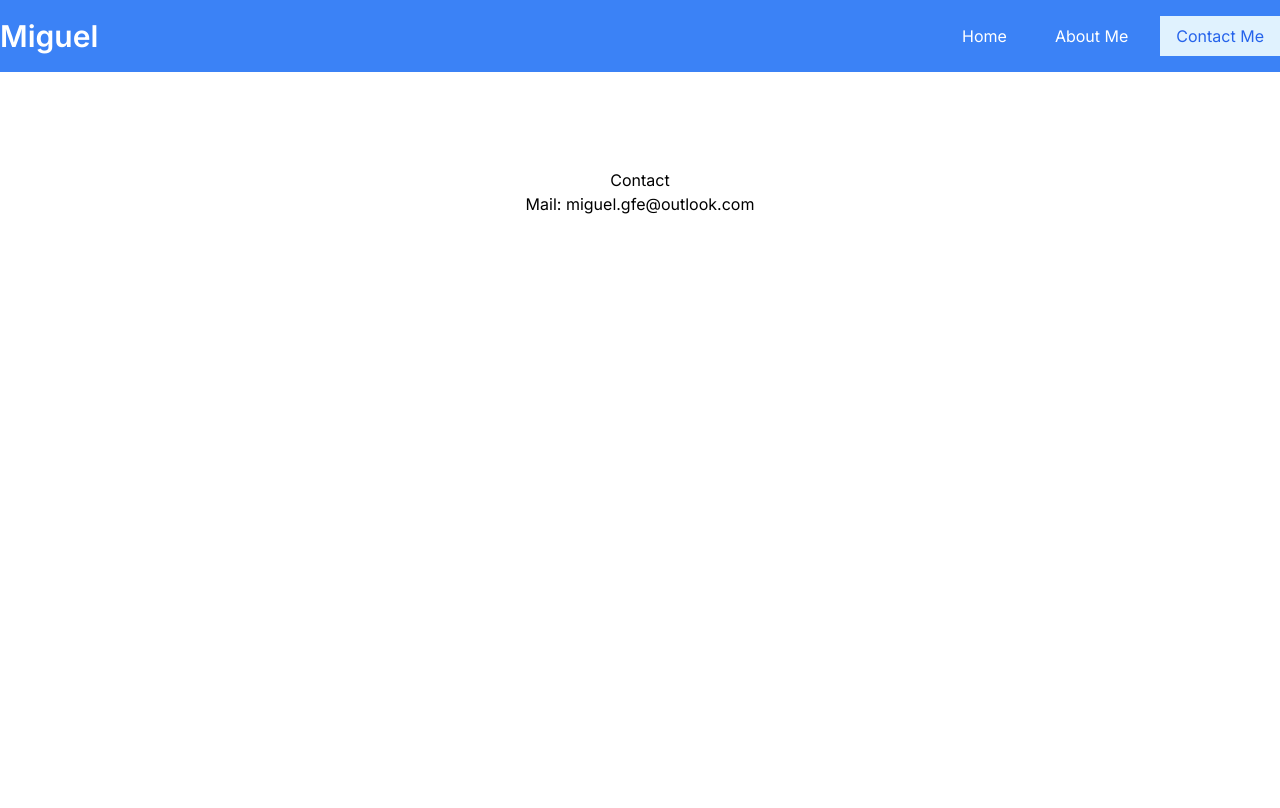
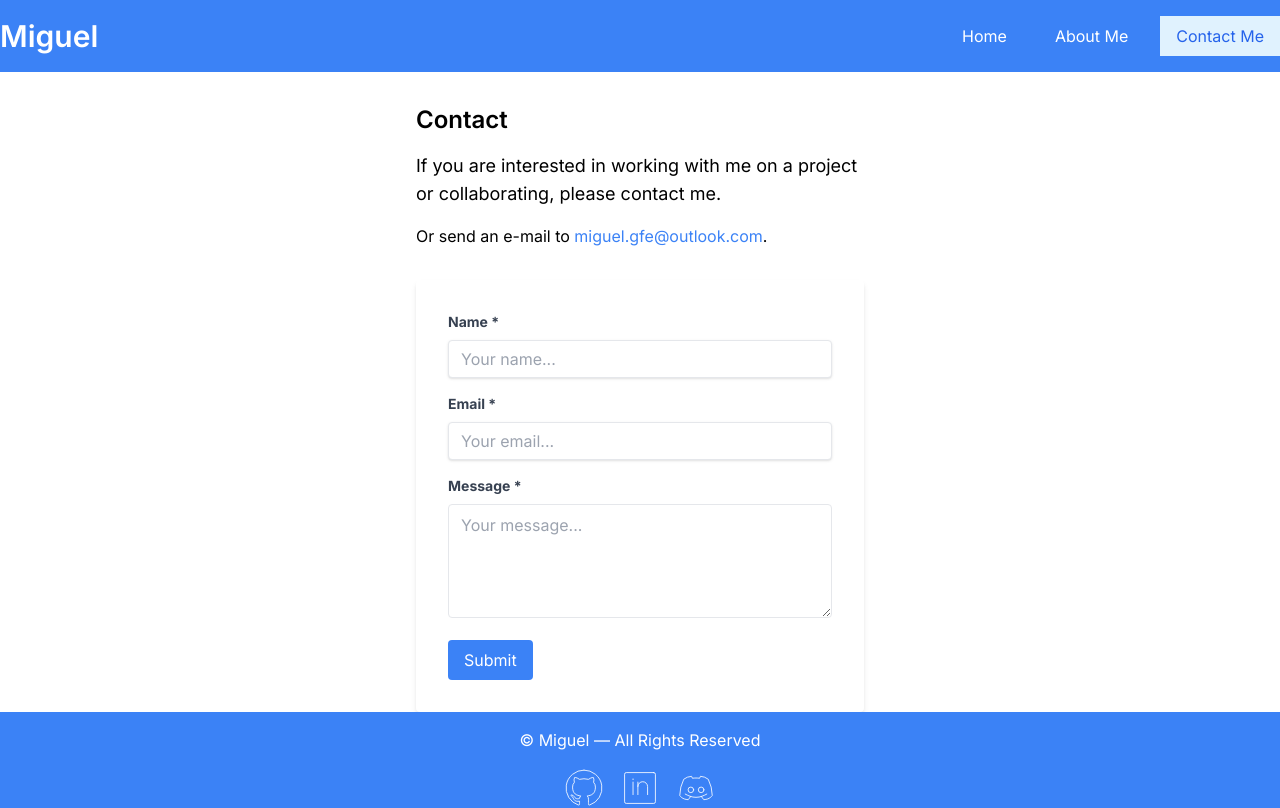
Before and after one commit to MiguelGFerreira/portfolio, a Next.js app: page /contact in a window 1280 px wide. Shown: the top 808 px of the page. Built offline with nearby package versions, Linux system fonts and the light colour scheme.

Commit message:
Contact page

```diff
--- a/app/about/page.tsx
+++ b/app/about/page.tsx
@@ -1,10 +1,10 @@
 export default function About() {
 	return (
-		<section className="flex flex-col md:flex-row items-center mb-8">
-			<div className='flex min-h-screen flex-col items-center p-24 md:w-2/3 mx-auto text-center'>
+		<section className="flex flex-col md:flex-row mb-8">
+			<div className='flex min-h-screen flex-col p-24 md:w-2/3 mx-auto text-left'>
 				<h2 className="text-3xl font-semibold mb-4">Passionate Programmer and Problem Solver</h2>
 				<p className="text-gray-700 mb-4">Hello there! I'm Miguel, a 23-year-old tech enthusiast on the brink of graduating with a System Information degree. Currently, I thrive as a dedicated programmer in the IT department of a prominent coffee exporting company.</p>
-				<h3 className="text-left">Professional Journey:</h3>
+				<h3>Professional Journey:</h3>
 				<p className="text-gray-700 mb-4">In the dynamic world of technology, I've found my niche, working diligently in the heart of a coffee export enterprise. Here, I've honed my programming skills, tackling complex challenges in the ever-evolving IT landscape.</p>
 				<h3>Tech Alchemist:</h3>
 				<p className="text-gray-700 mb-4">Programming isn't just a job for me; it's my passion. I revel in the intricacies of coding and delight in finding elegant solutions to problems. Being on the forefront of technological innovation is where I feel most at home.</p>
--- a/app/contact/page.tsx
+++ b/app/contact/page.tsx
@@ -1,8 +1,80 @@
+'use client';
+
+import FormInput from '@/components/FormInput';
+import FormTextArea from '@/components/FormTextarea';
+import { useForm, ValidationError } from '@formspree/react';
+
 export default function About() {
-	return (
-		<div className='flex min-h-screen flex-col items-center p-24'>
-			<h3>Contact</h3>
-			<p>Mail: miguel.gfe@outlook.com</p>
-		</div>
-	)
+  const [state, handleSubmit] = useForm("xvoegnbe");
+  if (state.succeeded) {
+    return (
+      <div className="max-w-md mx-auto mt-8">
+        <div className="bg-green-100 border-l-4 border-green-500 text-green-700 p-4 mb-4 mx-auto">
+          <p>Thank You!</p>
+          <p>I'll reach out to you ASAP!</p>
+        </div>
+      </div>
+    );
+  }
+
+  return (
+    <div className="max-w-md mx-auto mt-8">
+      <p className="text-2xl font-semibold mb-4">Contact</p>
+      <p className="text-lg mb-4">
+        If you are interested in working with me on a project or collaborating, please contact me.
+      </p>
+      <p className="mb-4">Or send an e-mail to <a href="mailto:miguel.gfe@outlook.com" className="text-blue-500">miguel.gfe@outlook.com</a>.</p>
+      <form
+        onSubmit={handleSubmit}
+        className="max-w-md mx-auto bg-white p-8 mt-8 rounded shadow-md"
+      >
+        <FormInput
+          label="Name *"
+          type="text"
+          id="name"
+          name="name"
+          placeholder="Your name..."
+          required
+        />
+        <ValidationError
+          prefix="Name"
+          field="name"
+          errors={state.errors}
+        />
+        <FormInput
+          label="Email *"
+          type="email"
+          id="email"
+          name="email"
+          placeholder="Your email..."
+          required
+        />
+        <ValidationError
+          prefix="Email"
+          field="email"
+          errors={state.errors}
+        />
+        <FormTextArea
+          label="Message *"
+          id="message"
+          name="message"
+          rows={4}
+          placeholder="Your message..."
+          required
+        />
+        <ValidationError
+          prefix="Message"
+          field="message"
+          errors={state.errors}
+        />
+        <button
+          type="submit"
+          disabled={state.submitting}
+          className="bg-blue-500 text-white px-4 py-2 rounded hover:bg-blue-600 focus:outline-none focus:shadow-outline"
+        >
+          Submit
+        </button>
+      </form>
+    </div>
+  );
 }
--- a/app/layout.tsx
+++ b/app/layout.tsx
@@ -8,7 +8,7 @@ const inter = Inter({ subsets: ['latin'] })
 
 export const metadata: Metadata = {
   title: 'Miguel',
-  description: 'Generated by create next app',
+  description: 'Porfolio Page',
 }
 
 export default function RootLayout({
--- a/app/ui/Footer.tsx
+++ b/app/ui/Footer.tsx
@@ -4,7 +4,8 @@ import Image from "next/image"
 export default function Footer() {
   return (
     <footer className='bg-blue-500 text-white py-4'>
-      <div className="container mx-auto text-center">
+      <div className="container mx-auto text-center flex flex-col items-center">
+        <div className="flex-grow" />
         <p className="mb-4">&copy; Miguel — All Rights Reserved</p>
         <div className="flex justify-center items-center gap-4">
           <Link href='https://github.com/MiguelGFerreira'>
--- /dev/null
+++ b/components/FormInput.tsx
@@ -0,0 +1,21 @@
+import { InputHTMLAttributes } from 'react';
+
+interface FormInputProps extends InputHTMLAttributes<HTMLInputElement> {
+  label: string;
+}
+
+const FormInput: React.FC<FormInputProps> = ({ label, ...inputProps }) => {
+  return (
+    <div className="mb-4">
+      <label className="block text-gray-700 text-sm font-bold mb-2" htmlFor={inputProps.id}>
+        {label}
+      </label>
+      <input
+        {...inputProps}
+        className="shadow appearance-none border rounded w-full py-2 px-3 text-gray-700 leading-tight focus:outline-none focus:shadow-outline"
+      />
+    </div>
+  );
+};
+
+export default FormInput;
--- /dev/null
+++ b/components/FormTextarea.tsx
@@ -0,0 +1,21 @@
+import { TextareaHTMLAttributes } from 'react';
+
+interface FormTextAreaProps extends TextareaHTMLAttributes<HTMLTextAreaElement> {
+  label: string;
+}
+
+const FormTextArea: React.FC<FormTextAreaProps> = ({ label, ...textareaProps }) => {
+  return (
+    <div className="mb-4">
+      <label className="block text-gray-700 text-sm font-bold mb-2" htmlFor={textareaProps.id}>
+        {label}
+      </label>
+      <textarea
+        {...textareaProps}
+        className="w-full px-3 py-2 border rounded focus:outline-none focus:shadow-outline"
+      />
+    </div>
+  );
+};
+
+export default FormTextArea;
--- a/package.json
+++ b/package.json
@@ -9,6 +9,7 @@
     "lint": "next lint"
   },
   "dependencies": {
+    "@formspree/react": "^2.5.1",
     "clsx": "^2.1.0",
     "next": "14.0.4",
     "react": "^18",
```
Also changed, not shown: 1 other file (tests, documents, lock files or other folders).
